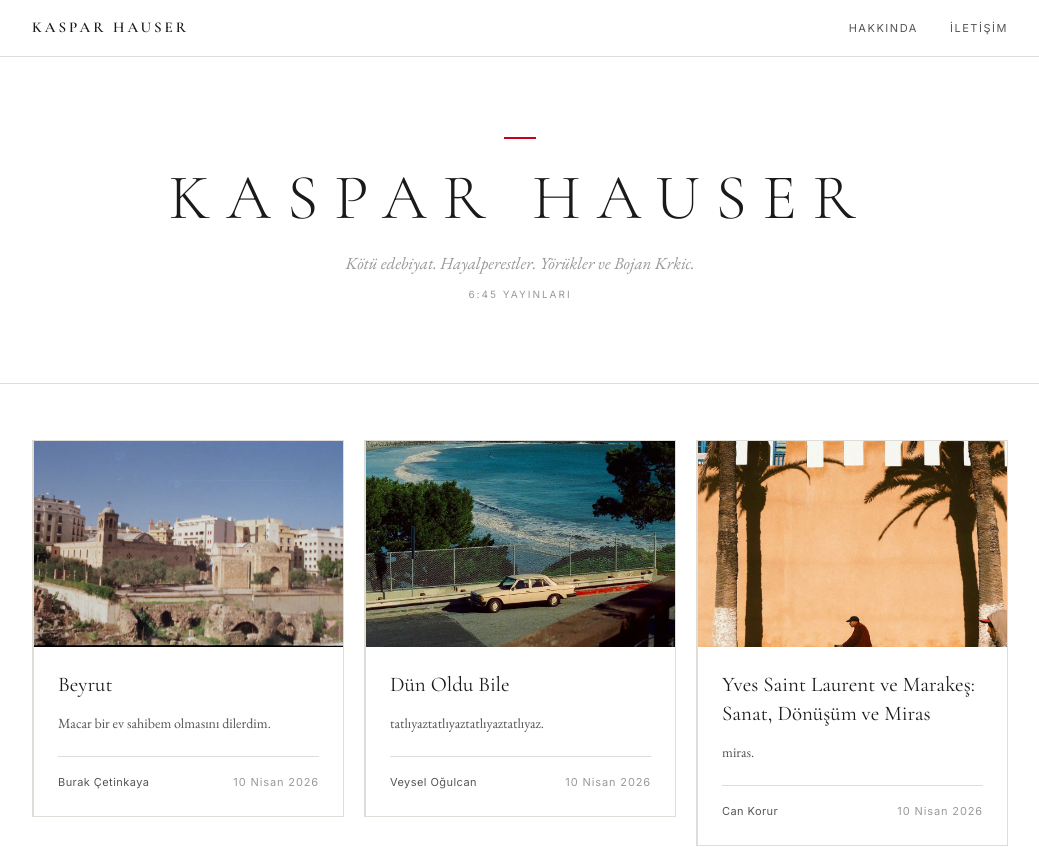
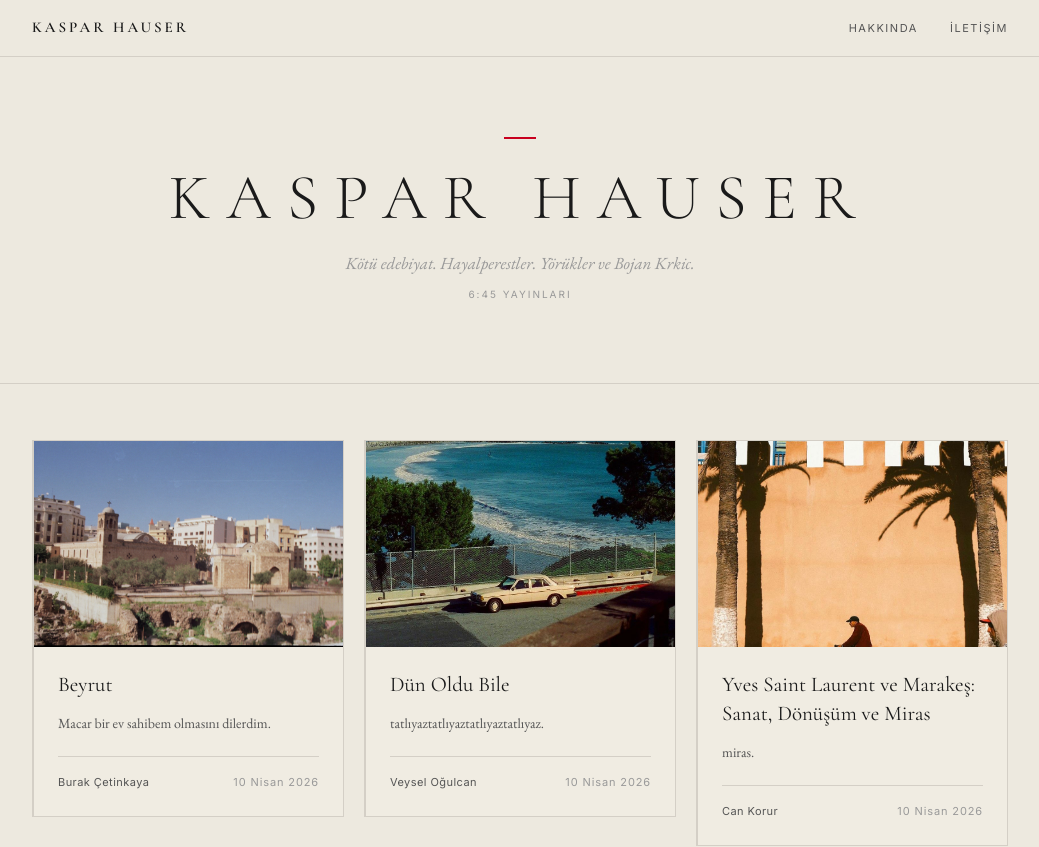
Before and after one commit to brkctnky34/Tezgah, a Next.js app in the folder apps/web/: page / in a window 1280 px wide. Shown: the top 847 px of the page, without its empty margins (120-1159 px from the left). Built offline with nearby package versions, Linux system fonts and the light colour scheme.

Commit message:
Warm up background to dirty off-white/aged paper tone
https://claude.ai/code/session_017hBrnYXLYuJTnwyekwxTQG

```diff
--- a/apps/web/src/app/globals.css
+++ b/apps/web/src/app/globals.css
@@ -7,11 +7,11 @@
   --font-body: "EB Garamond", "Georgia", serif;
   --font-ui: "Inter", system-ui, sans-serif;
 
-  --bg: #ffffff;
-  --bg-warm: #faf8f5;
-  --surface: #ffffff;
-  --border: #e0ddd8;
-  --border-hover: #c0bdb8;
+  --bg: #ede9df;
+  --bg-warm: #e8e3d8;
+  --surface: #f0ece2;
+  --border: #d4cfc6;
+  --border-hover: #b8b3a8;
   --text: #1a1a1a;
   --text-secondary: #555555;
   --text-muted: #999999;
```
